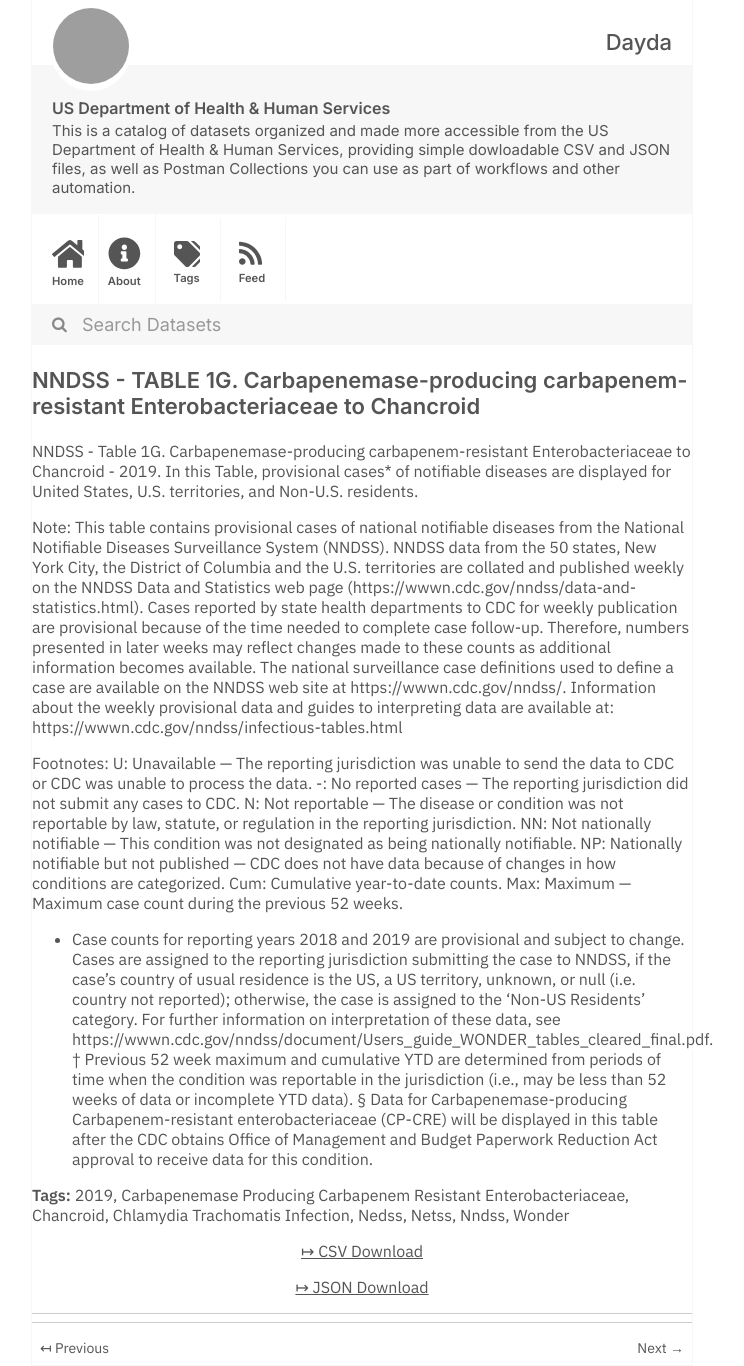
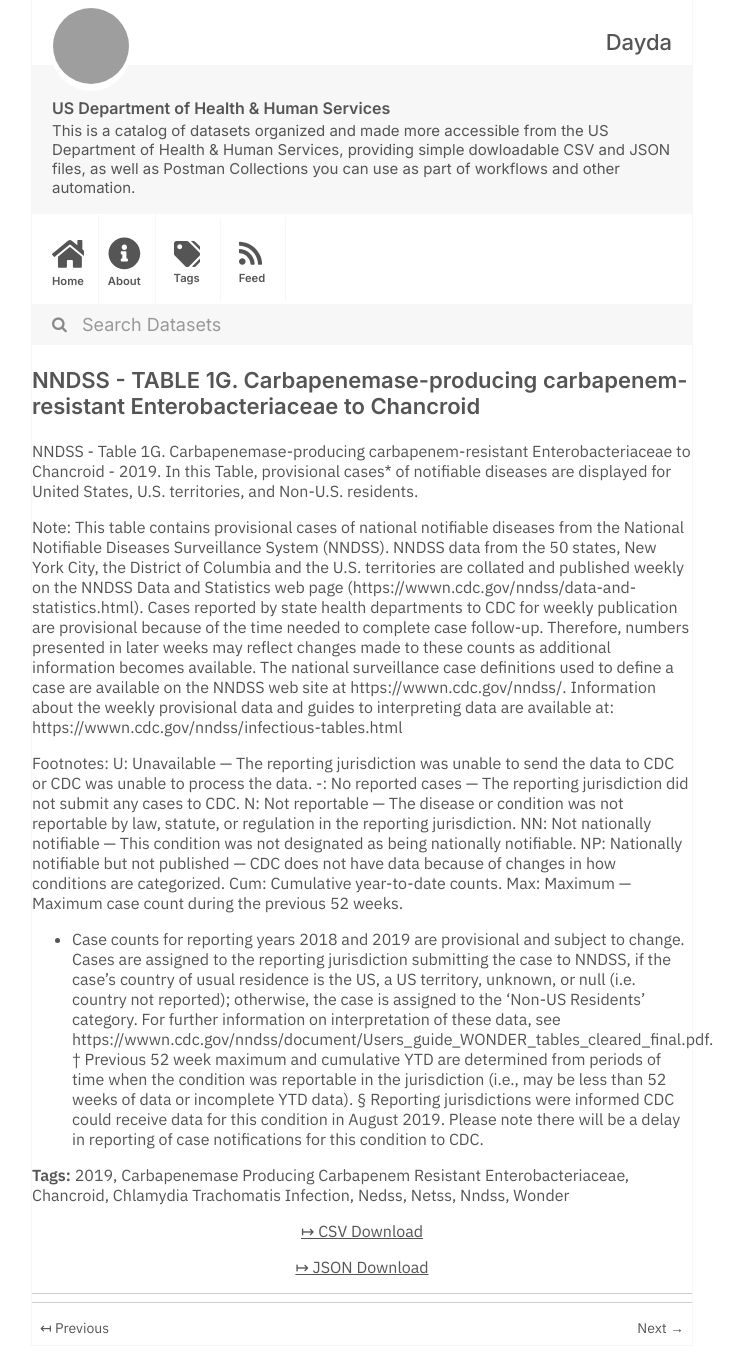
Before and after one commit to dayda-entities/us-department-of-health-and-human-services, a Jekyll site: the page built from _posts/2020-11-10-nndss-table-1g.-carbapenemase-producing-carbapenem-resistant-enterobacteriaceae-to-chancroid.md, in a window 1280 px wide. Shown: the whole page, without its empty margins (278-1022 px from the left). Built offline with Jekyll 4.4.1, drawn with Linux system fonts in a browser that asks for light colours; part of the change alters nothing that is shown; grey boxes are pictures that could not be loaded.

Commit message:
Publish Data

```diff
--- a/_posts/2020-11-10-nndss-table-1g.-carbapenemase-producing-carbapenem-resistant-enterobacteriaceae-to-chancroid.md
+++ b/_posts/2020-11-10-nndss-table-1g.-carbapenemase-producing-carbapenem-resistant-enterobacteriaceae-to-chancroid.md
@@ -2,8 +2,8 @@
 title: >-
   NNDSS - TABLE 1G. Carbapenemase-producing carbapenem-resistant
   Enterobacteriaceae to Chancroid
-created: '2020-11-10T16:18:50.434805'
-modified: '2021-04-17T02:56:13.289376'
+created: '2020-11-10T16:17:47.674900'
+modified: '2021-04-17T02:23:48.509166'
 state: active
 type: dataset
 tags:
@@ -16,8 +16,8 @@ tags:
   - Nndss
   - Wonder
 groups: []
-csv_url: 'https://data.cdc.gov/api/views/phwv-i65c/rows.csv?accessType=DOWNLOAD'
-json_url: 'https://data.cdc.gov/api/views/phwv-i65c/rows.json?accessType=DOWNLOAD'
+csv_url: 'https://data.cdc.gov/api/views/kx9y-asbg/rows.csv?accessType=DOWNLOAD'
+json_url: 'https://data.cdc.gov/api/views/kx9y-asbg/rows.json?accessType=DOWNLOAD'
 layout: post
 
 ---
@@ -36,4 +36,4 @@ Cum: Cumulative year-to-date counts.
 Max: Maximum — Maximum case count during the previous 52 weeks.
 * Case counts for reporting years 2018 and 2019 are provisional and subject to change. Cases are assigned to the reporting jurisdiction submitting the case to NNDSS, if the case's country of usual residence is the US, a US territory, unknown, or null (i.e. country not reported); otherwise, the case is assigned to the 'Non-US Residents' category. For further information on interpretation of these data, see https://wwwn.cdc.gov/nndss/document/Users_guide_WONDER_tables_cleared_final.pdf.
 † Previous 52 week maximum and cumulative YTD are determined from periods of time when the condition was reportable in the jurisdiction (i.e., may be less than 52 weeks of data or incomplete YTD data).
-§ Data for Carbapenemase-producing Carbapenem-resistant enterobacteriaceae (CP-CRE) will be displayed in this table after the CDC obtains Office of Management and Budget Paperwork Reduction Act approval to receive data for this condition.
+§ Reporting jurisdictions were informed CDC could receive data for this condition in August 2019. Please note there will be a delay in reporting of case notifications for this condition to CDC.
```
